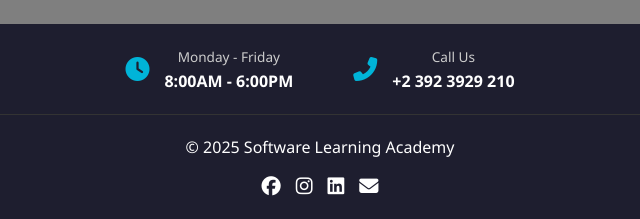
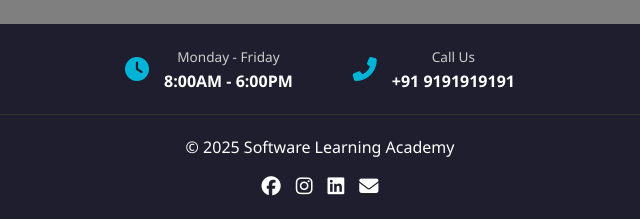
Before and after one commit to Udhay0223/Edu-Tech, a plain HTML site: page index.html in a window 1280 px wide. Shown: the part 1086-1305 px from the top of the page, 320-960 px from the left. Drawn offline with Linux system fonts and the light colour scheme.

Commit message:
Update index.html

```diff
--- a/index.html
+++ b/index.html
@@ -88,7 +88,7 @@
       <i class="fas fa-phone-alt"></i>
       <div>
         <span>Call Us</span><br />
-        <strong>+2 392 3929 210</strong>
+        <strong>+91 9191919191</strong>
       </div>
     </div>
   </div>
```
